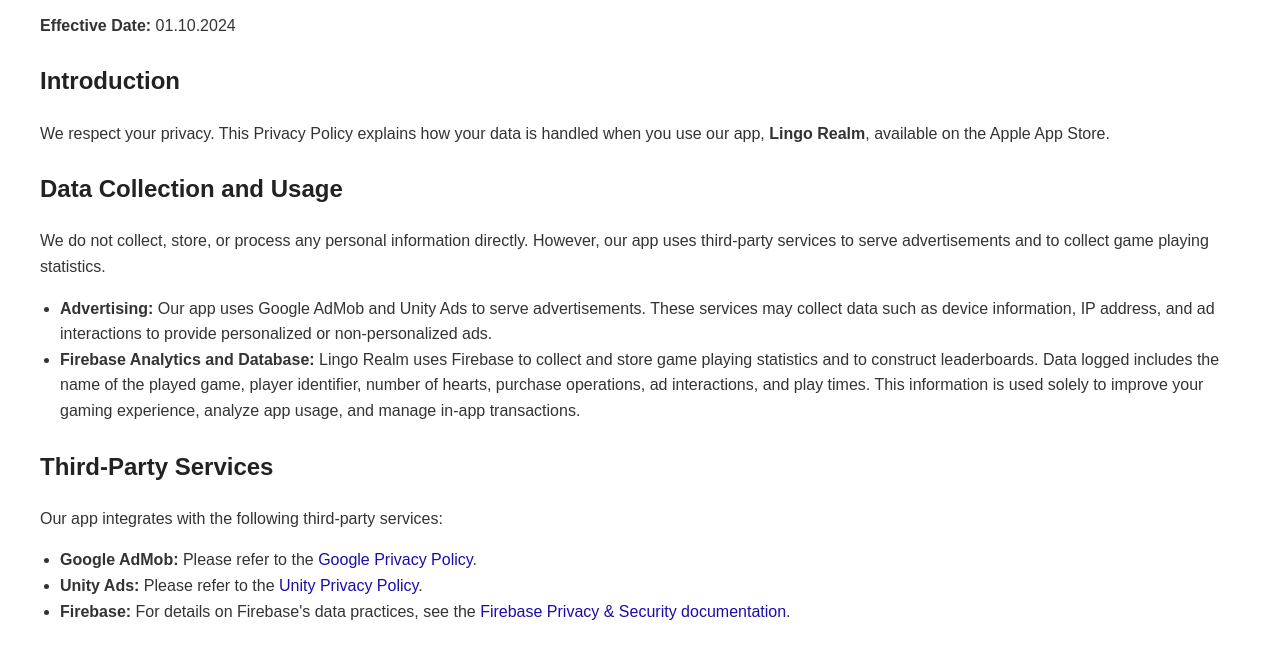
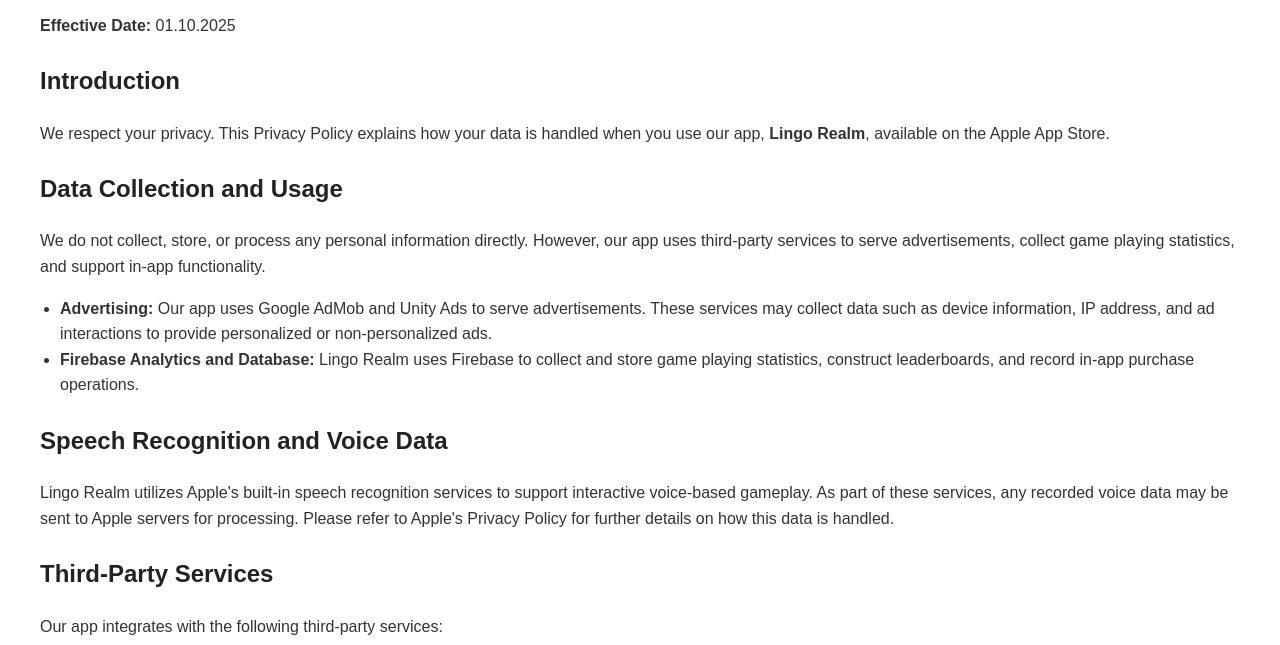
Before and after one commit to lingorealm/lingorealm.github.io, a plain HTML site: page privacy-policy.html in a window 1280 px wide. Shown: the part 116-761 px from the top of the page. Drawn offline with Linux system fonts and the light colour scheme.

Commit message:
voice data update

```diff
--- a/privacy-policy.html
+++ b/privacy-policy.html
@@ -42,7 +42,7 @@
 </head>
 <body>
   <h1>Privacy Policy for Lingo Realm</h1>
-  <p><strong>Effective Date:</strong> 01.10.2024</p>
+  <p><strong>Effective Date:</strong> 01.10.2025</p>
 
   <h2>Introduction</h2>
   <p>
@@ -51,12 +51,17 @@
 
   <h2>Data Collection and Usage</h2>
   <p>
-    We do not collect, store, or process any personal information directly. However, our app uses third-party services to serve advertisements and to collect game playing statistics.
+    We do not collect, store, or process any personal information directly. However, our app uses third-party services to serve advertisements, collect game playing statistics, and support in-app functionality.
   </p>
   <ul>
     <li><strong>Advertising:</strong> Our app uses Google AdMob and Unity Ads to serve advertisements. These services may collect data such as device information, IP address, and ad interactions to provide personalized or non-personalized ads.</li>
-    <li><strong>Firebase Analytics and Database:</strong> Lingo Realm uses Firebase to collect and store game playing statistics and to construct leaderboards. Data logged includes the name of the played game, player identifier, number of hearts, purchase operations, ad interactions, and play times. This information is used solely to improve your gaming experience, analyze app usage, and manage in-app transactions.</li>
+    <li><strong>Firebase Analytics and Database:</strong> Lingo Realm uses Firebase to collect and store game playing statistics, construct leaderboards, and record in-app purchase operations.</li>
   </ul>
+
+  <h2>Speech Recognition and Voice Data</h2>
+  <p>
+    Lingo Realm utilizes Apple's built-in speech recognition services to support interactive voice-based gameplay. As part of these services, any recorded voice data may be sent to Apple servers for processing. Please refer to Apple's Privacy Policy for further details on how this data is handled.
+  </p>
 
   <h2>Third-Party Services</h2>
   <p>
@@ -66,6 +71,7 @@
     <li><strong>Google AdMob:</strong> Please refer to the <a href="https://policies.google.com/privacy" target="_blank">Google Privacy Policy</a>.</li>
     <li><strong>Unity Ads:</strong> Please refer to the <a href="https://unity.com/legal/privacy-policy" target="_blank">Unity Privacy Policy</a>.</li>
     <li><strong>Firebase:</strong> For details on Firebase's data practices, see the <a href="https://firebase.google.com/support/privacy" target="_blank">Firebase Privacy & Security documentation</a>.</li>
+    <li><strong>Apple Services:</strong> Apple's speech recognition and related services are used to process voice data. Please see the <a href="https://www.apple.com/legal/privacy/" target="_blank">Apple Privacy Policy</a> for details.</li>
   </ul>
 
   <h2>Personalized vs. Non-Personalized Ads</h2>
```
